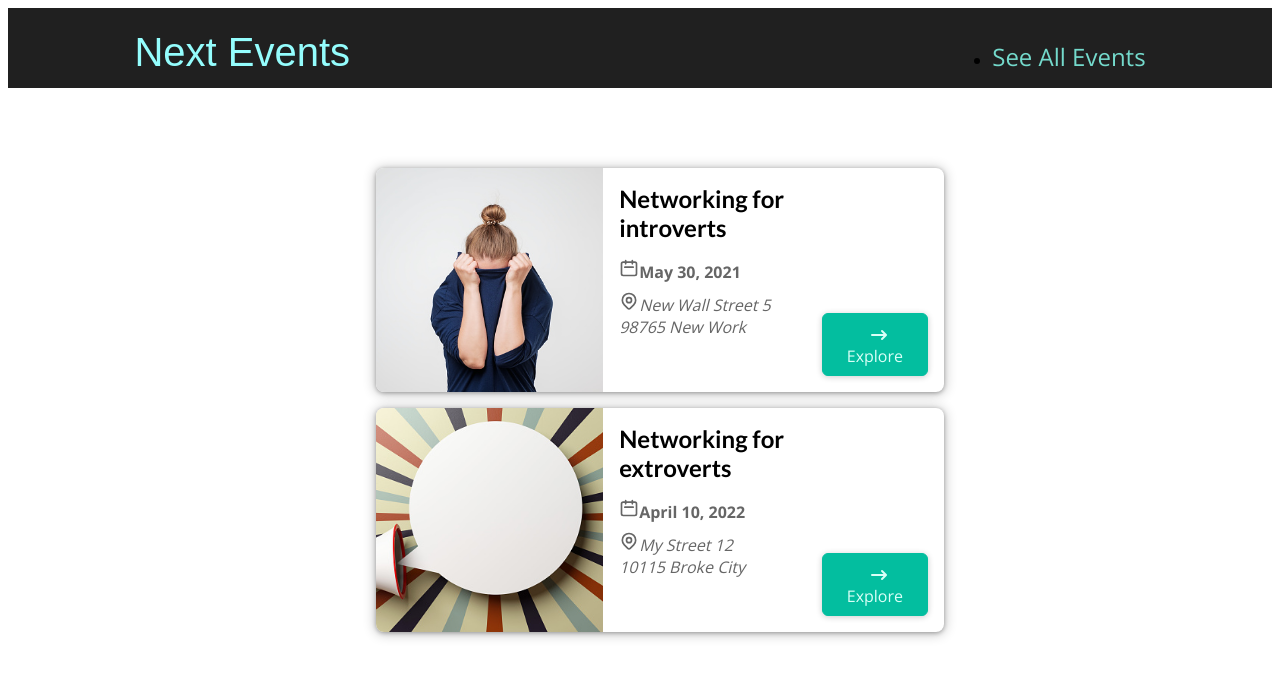
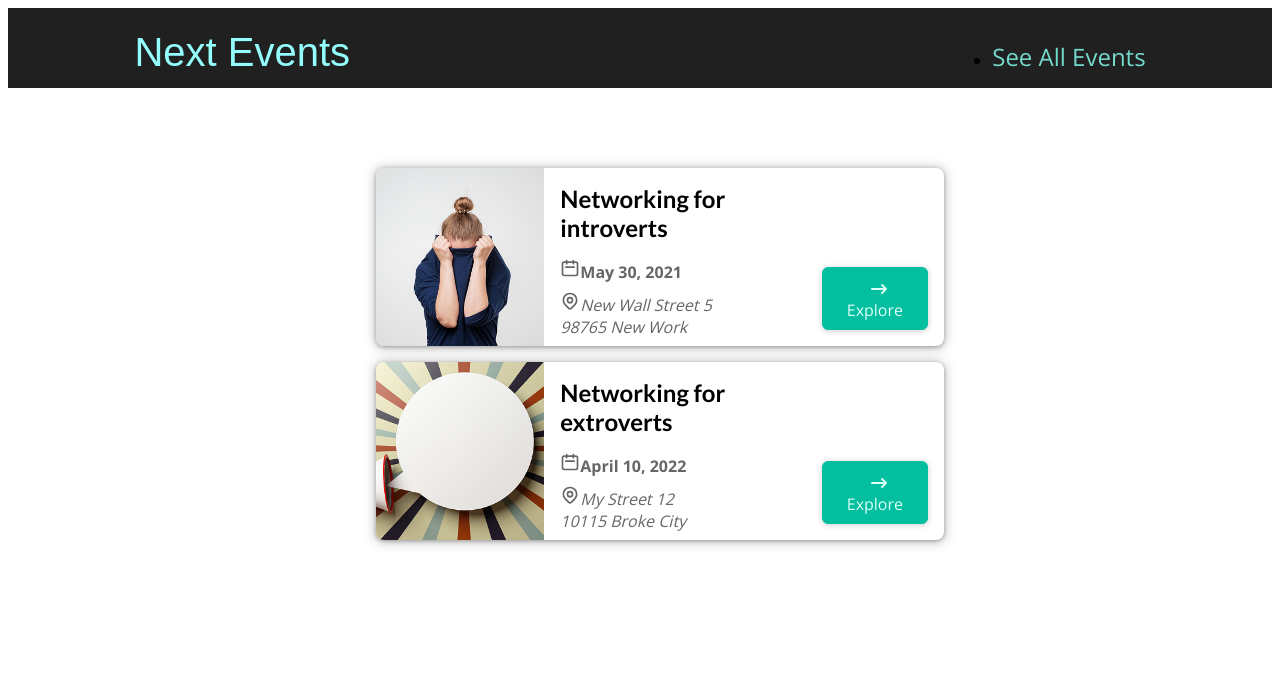
Before and after one commit to houzyk/pr-next-routing, a Next.js app: page / in a window 1280 px wide. Shown: the top 678 px of the page. Built offline with nearby package versions, Linux system fonts and the light colour scheme.

Commit message:
ADD image optimisation

```diff
--- a/components/event-detail/event-logistics.js
+++ b/components/event-detail/event-logistics.js
@@ -2,6 +2,7 @@ import AddressIcon from '../icons/address-icon';
 import DateIcon from '../icons/date-icon';
 import LogisticsItem from './logistics-item';
 import classes from './event-logistics.module.css';
+import Image from "next/image";
 
 function EventLogistics(props) {
   const { date, address, image, imageAlt } = props;
@@ -16,7 +17,7 @@ function EventLogistics(props) {
   return (
     <section className={classes.logistics}>
       <div className={classes.image}>
-        <img src={`/${image}`} alt={imageAlt} />
+        <Image src={`/${image}`} alt={imageAlt} width={300} height={300}/>
       </div>
       <ul className={classes.list}>
         <LogisticsItem icon={DateIcon}>
--- a/components/events/event-list-item.component.js
+++ b/components/events/event-list-item.component.js
@@ -1,3 +1,5 @@
+import Image from "next/image";
+
 // components
 import Button from "../ui/button.component";
 // icon components
@@ -21,7 +23,7 @@ export default function EventListItem(props) {
 
   return (
     <li className={styles.item}>
-      <img src={`/${image}`} alt="event image"/>
+      <Image src={`/${image}`} alt="event image" width={250} height={160}/>
       <div className={styles.content}>
         <div className={styles.summary}>
           <h2>
```
